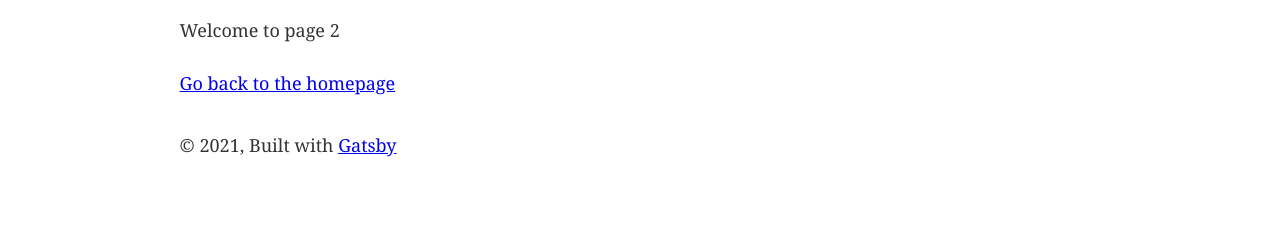
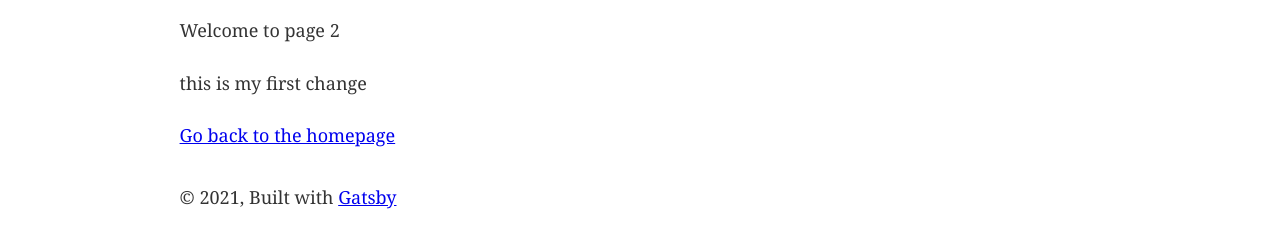
Before and after one commit to itsiky/render_gatsby, a Gatsby site: page /page-2 in a window 1280 px wide. Shown: the part 176-424 px from the top of the page. Built offline with nearby package versions, Linux system fonts and the light colour scheme; Gatsby itself is replaced by a stand-in of ours.

Commit message:
first change

```diff
--- a/src/pages/page-2.js
+++ b/src/pages/page-2.js
@@ -9,6 +9,7 @@ const SecondPage = () => (
     <SEO title="Page two" />
     <h1>Hi from the second page</h1>
     <p>Welcome to page 2</p>
+    <p>this is my first change</p>
     <Link to="/">Go back to the homepage</Link>
   </Layout>
 )
```
